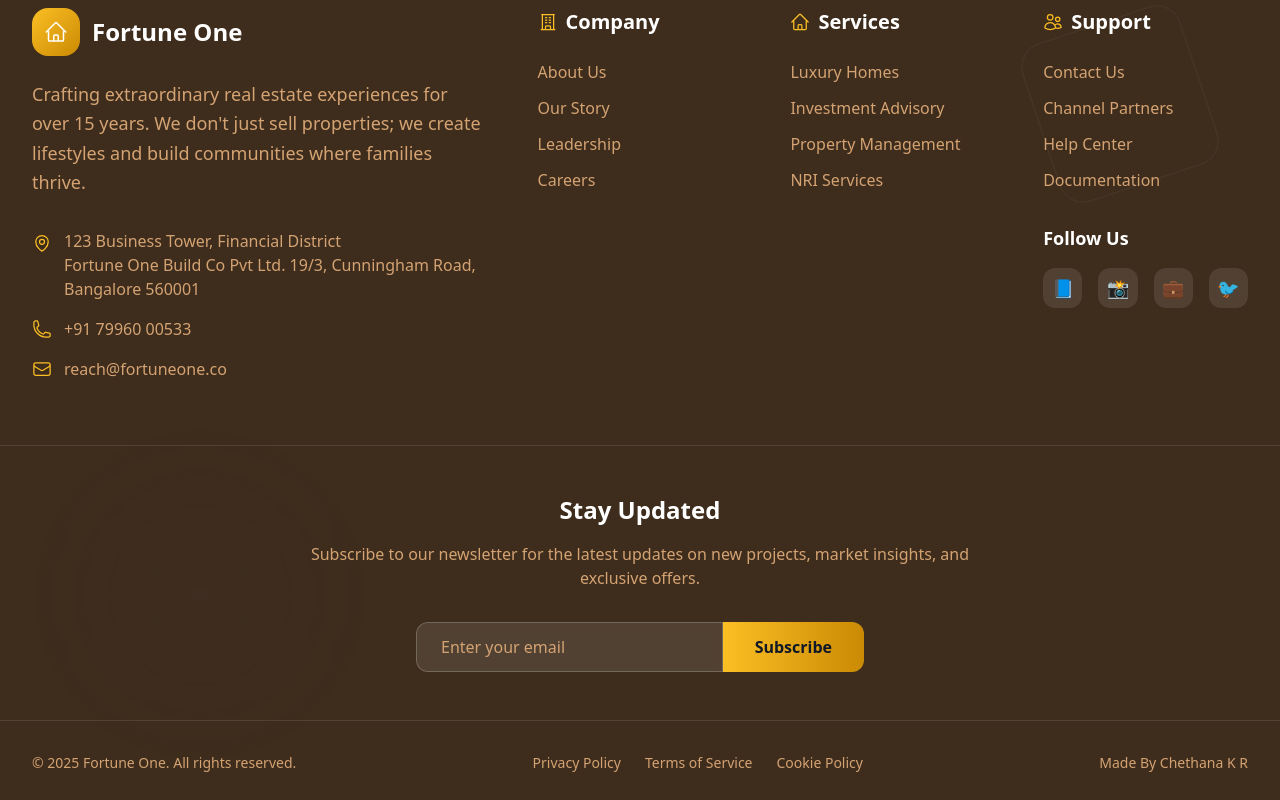
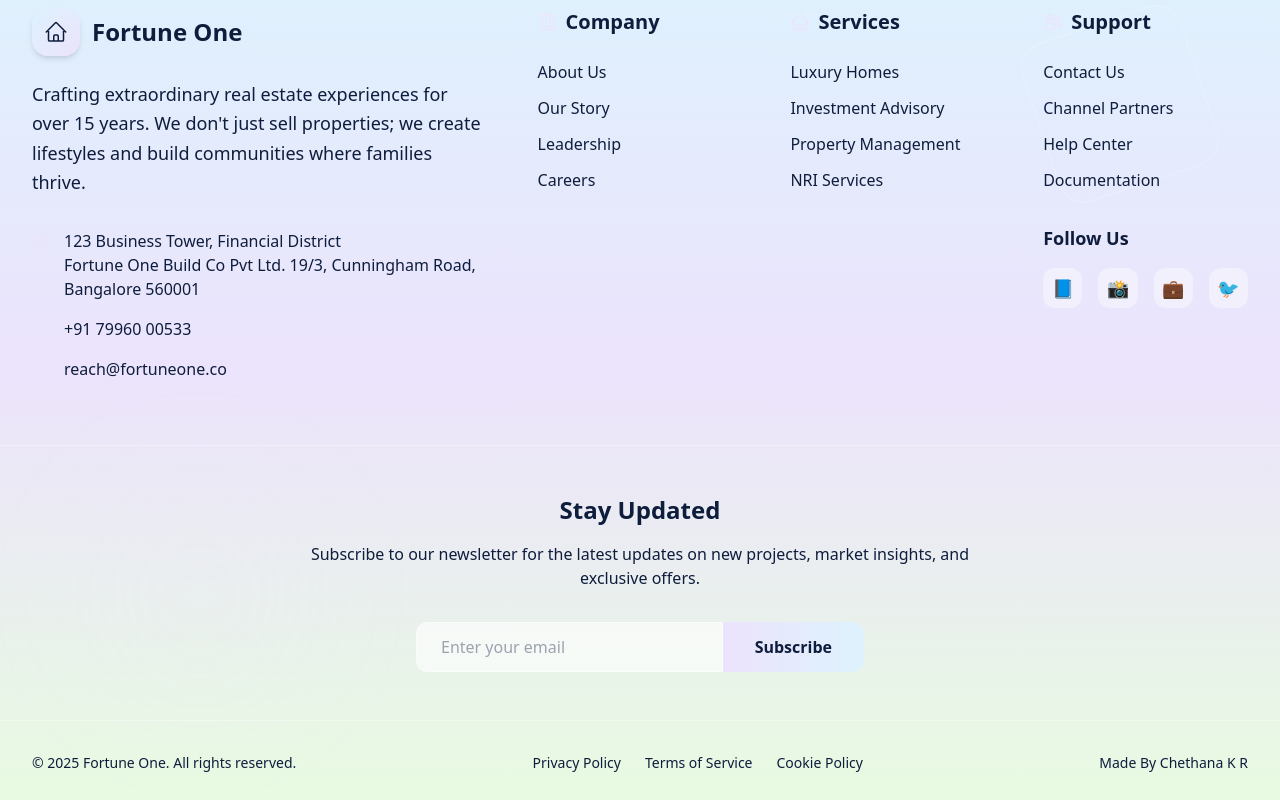
Before and after one commit to ckrfreelancers-codes/fortune-one-site, a React (Vite) app: page /projects in a window 1280 px wide. Shown: the part 940-1740 px from the top of the page. Built offline with nearby package versions, Linux system fonts and the light colour scheme.

Commit message:
Updated footer with pastel theme and improved design

```diff
--- a/src/components/Footer.tsx
+++ b/src/components/Footer.tsx
@@ -40,18 +40,18 @@ const Footer = () => {
   ];
 
   return (
-    <footer className="bg-branddark text-white relative overflow-hidden">
+    <footer className="bg-gradient-to-b from-water via-lavender to-nyanza text-branddark relative overflow-hidden">
       {/* Decorative elements */}
       <div className="absolute inset-0">
         <motion.div
           animate={{ rotate: [0, 360], scale: [1, 1.1, 1] }}
           transition={{ duration: 30, repeat: Infinity, ease: 'linear' }}
-          className="absolute top-20 right-20 w-40 h-40 border border-white/5 rounded-3xl"
+          className="absolute top-20 right-20 w-40 h-40 border border-white/20 rounded-3xl"
         />
         <motion.div
           animate={{ y: [0, -20, 0], opacity: [0.1, 0.3, 0.1] }}
           transition={{ duration: 8, repeat: Infinity, ease: 'easeInOut' }}
-          className="absolute bottom-20 left-20 w-60 h-60 bg-blue-500/10 rounded-full blur-3xl"
+          className="absolute bottom-20 left-20 w-60 h-60 bg-lavender/30 rounded-full blur-3xl"
         />
       </div>
 
@@ -71,13 +71,13 @@ const Footer = () => {
                 <Link to="/" className="flex items-center space-x-3 mb-6">
                   <motion.div
                     whileHover={{ scale: 1.1, rotate: 5 }}
-                    className="w-12 h-12 bg-gradient-to-br from-amber-400 to-yellow-600 rounded-2xl flex items-center justify-center"
+                    className="w-12 h-12 bg-gradient-to-br from-water to-lavender rounded-2xl flex items-center justify-center shadow-md"
                   >
-                    <HomeIcon className="h-6 w-6 text-white" />
+                    <HomeIcon className="h-6 w-6 text-branddark" />
                   </motion.div>
                   <span className="text-2xl font-bold">Fortune One</span>
                 </Link>
-                <p className="text-brandlight text-lg leading-relaxed mb-6">
+                <p className="text-brandprimary text-lg leading-relaxed mb-6">
                   Crafting extraordinary real estate experiences for over 15 years.
                   We don't just sell properties; we create lifestyles and build communities where families thrive.
                 </p>
@@ -92,19 +92,19 @@ const Footer = () => {
                 className="space-y-4"
               >
                 <div className="flex items-start space-x-3">
-                  <MapPinIcon className="h-5 w-5 text-amber-400 mt-1 flex-shrink-0" />
-                  <div className="text-brandlight">
+                  <MapPinIcon className="h-5 w-5 text-lavender mt-1 flex-shrink-0" />
+                  <div className="text-brandprimary">
                     <p>123 Business Tower, Financial District</p>
                     <p>Fortune One Build Co Pvt Ltd. 19/3, Cunningham Road, Bangalore 560001</p>
                   </div>
                 </div>
                 <div className="flex items-center space-x-3">
-                  <PhoneIcon className="h-5 w-5 text-amber-400 flex-shrink-0" />
-                  <p className="text-brandlight">+91 79960 00533</p>
+                  <PhoneIcon className="h-5 w-5 text-lavender flex-shrink-0" />
+                  <p className="text-brandprimary">+91 79960 00533</p>
                 </div>
                 <div className="flex items-center space-x-3">
-                  <EnvelopeIcon className="h-5 w-5 text-amber-400 flex-shrink-0" />
-                  <p className="text-brandlight">reach@fortuneone.co</p>
+                  <EnvelopeIcon className="h-5 w-5 text-lavender flex-shrink-0" />
+                  <p className="text-brandprimary">reach@fortuneone.co</p>
                 </div>
               </motion.div>
             </div>
@@ -117,7 +117,7 @@ const Footer = () => {
               transition={{ duration: 0.6, delay: 0.2 }}
             >
               <h3 className="text-xl font-bold mb-6 flex items-center">
-                <BuildingOfficeIcon className="h-5 w-5 mr-2 text-amber-400" />
+                <BuildingOfficeIcon className="h-5 w-5 mr-2 text-lavender" />
                 Company
               </h3>
               <ul className="space-y-3">
@@ -125,7 +125,7 @@ const Footer = () => {
                   <li key={index}>
                     <Link
                       to={link.path}
-                      className="text-brandlight hover:text-amber-400 transition-colors duration-200 hover:translate-x-2 inline-block transform"
+                      className="text-brandprimary hover:text-lavender transition-colors duration-200 hover:translate-x-2 inline-block transform"
                     >
                       {link.name}
                     </Link>
@@ -141,7 +141,7 @@ const Footer = () => {
               transition={{ duration: 0.6, delay: 0.3 }}
             >
               <h3 className="text-xl font-bold mb-6 flex items-center">
-                <HomeIcon className="h-5 w-5 mr-2 text-amber-400" />
+                <HomeIcon className="h-5 w-5 mr-2 text-lavender" />
                 Services
               </h3>
               <ul className="space-y-3">
@@ -149,7 +149,7 @@ const Footer = () => {
                   <li key={index}>
                     <Link
                       to={link.path}
-                      className="text-brandlight hover:text-amber-400 transition-colors duration-200 hover:translate-x-2 inline-block transform"
+                      className="text-brandprimary hover:text-lavender transition-colors duration-200 hover:translate-x-2 inline-block transform"
                     >
                       {link.name}
                     </Link>
@@ -165,7 +165,7 @@ const Footer = () => {
               transition={{ duration: 0.6, delay: 0.4 }}
             >
               <h3 className="text-xl font-bold mb-6 flex items-center">
-                <UsersIcon className="h-5 w-5 mr-2 text-amber-400" />
+                <UsersIcon className="h-5 w-5 mr-2 text-lavender" />
                 Support
               </h3>
               <ul className="space-y-3">
@@ -173,7 +173,7 @@ const Footer = () => {
                   <li key={index}>
                     <Link
                       to={link.path}
-                      className="text-brandlight hover:text-amber-400 transition-colors duration-200 hover:translate-x-2 inline-block transform"
+                      className="text-brandprimary hover:text-lavender transition-colors duration-200 hover:translate-x-2 inline-block transform"
                     >
                       {link.name}
                     </Link>
@@ -191,7 +191,7 @@ const Footer = () => {
                       href={social.href}
                       whileHover={{ scale: 1.2, rotate: 5 }}
                       whileTap={{ scale: 0.9 }}
-                      className="w-10 h-10 bg-white/10 backdrop-blur-sm rounded-xl flex items-center justify-center hover:bg-amber-400/20 transition-all duration-300"
+                      className="w-10 h-10 bg-white/40 backdrop-blur-sm rounded-xl flex items-center justify-center hover:bg-lavender/40 transition-all duration-300"
                       title={social.name}
                     >
                       <span className="text-lg">{social.icon}</span>
@@ -204,7 +204,7 @@ const Footer = () => {
         </div>
 
         {/* Newsletter Section */}
-        <div className="border-t border-white/10">
+        <div className="border-t border-white/30">
           <div className="max-w-7xl mx-auto px-4 sm:px-6 lg:px-8 py-12">
             <motion.div
               initial={{ opacity: 0, y: 30 }}
@@ -214,19 +214,19 @@ const Footer = () => {
               className="text-center"
             >
               <h3 className="text-2xl font-bold mb-4">Stay Updated</h3>
-              <p className="text-brandlight mb-8 max-w-2xl mx-auto">
+              <p className="text-brandprimary mb-8 max-w-2xl mx-auto">
                 Subscribe to our newsletter for the latest updates on new projects, market insights, and exclusive offers.
               </p>
               <div className="flex flex-col sm:flex-row max-w-md mx-auto">
                 <input
                   type="email"
                   placeholder="Enter your email"
-                  className="flex-1 px-6 py-3 rounded-l-xl sm:rounded-r-none rounded-r-xl bg-white/10 backdrop-blur-sm border border-white/20 text-white placeholder-brandlight focus:outline-none focus:ring-2 focus:ring-amber-400"
+                  className="flex-1 px-6 py-3 rounded-l-xl sm:rounded-r-none rounded-r-xl bg-white/60 border border-white/40 text-branddark placeholder-brandprimary focus:outline-none focus:ring-2 focus:ring-lavender"
                 />
                 <motion.button
                   whileHover={{ scale: 1.05 }}
                   whileTap={{ scale: 0.95 }}
-                  className="px-8 py-3 bg-gradient-to-r from-amber-400 to-yellow-600 text-gray-900 font-semibold rounded-r-xl sm:rounded-l-none rounded-l-xl hover:shadow-lg transition-all duration-300"
+                  className="px-8 py-3 bg-gradient-to-r from-lavender to-water text-branddark font-semibold rounded-r-xl sm:rounded-l-none rounded-l-xl hover:shadow-lg transition-all duration-300"
                 >
                   Subscribe
                 </motion.button>
@@ -236,7 +236,7 @@ const Footer = () => {
         </div>
 
         {/* Bottom Bar */}
-        <div className="border-t border-white/10">
+        <div className="border-t border-white/30">
           <div className="max-w-7xl mx-auto px-4 sm:px-6 lg:px-8 py-8">
             <motion.div
               initial={{ opacity: 0 }}
@@ -245,21 +245,21 @@ const Footer = () => {
               transition={{ duration: 0.6 }}
               className="flex flex-col md:flex-row justify-between items-center space-y-4 md:space-y-0"
             >
-              <div className="text-brandlight text-sm">
+              <div className="text-brandprimary text-sm">
                 <p>&copy; 2025 Fortune One. All rights reserved.</p>
               </div>
-              <div className="flex items-center space-x-6 text-sm text-brandlight">
-                <a href="#" className="hover:text-amber-400 transition-colors duration-200">
+              <div className="flex items-center space-x-6 text-sm text-brandprimary">
+                <a href="#" className="hover:text-lavender transition-colors duration-200">
                   Privacy Policy
                 </a>
-                <a href="#" className="hover:text-amber-400 transition-colors duration-200">
+                <a href="#" className="hover:text-lavender transition-colors duration-200">
                   Terms of Service
                 </a>
-                <a href="#" className="hover:text-amber-400 transition-colors duration-200">
+                <a href="#" className="hover:text-lavender transition-colors duration-200">
                   Cookie Policy
                 </a>
               </div>
-              <div className="flex items-center text-brandlight text-sm">
+              <div className="flex items-center text-brandprimary text-sm">
                 <span>Made By Chethana K R</span>
               </div>
             </motion.div>
--- a/tailwind.config.js
+++ b/tailwind.config.js
@@ -4,15 +4,15 @@ module.exports = {
   theme: {
     extend: {
       colors: {
-        branddark: "#3E2C1C",      // Rich brown (primary brand dark)
-        brandprimary: "#6B4226",   // Deep earthy brown
-        brandlight: "#D4A373",     // Warm golden beige
-        brandgold: "#F5C518",      // Fortune golden highlight
-        brandgreen: "#4CAF50",     // Eco-friendly green
-        brandwhite: "#ffffff",
-        brandoffwhite: "#f8f9fb",
-      },
-    },
+        branddark: "#0f1d3d",   // contrast navy for text
+        nyanza: "#E8FBE1",
+        lavender: "#ECE3FC",
+        lavenderblush: "#FCEBF6",
+        cornsilk: "#FAF8DF",
+        water: "#DDF2FD",
+        platinum: "#DEE0E4",
+      }
+    }
   },
   plugins: [],
 };
```
Also changed, not shown: src/components/Navbar.tsx (+10 -8 lines).
